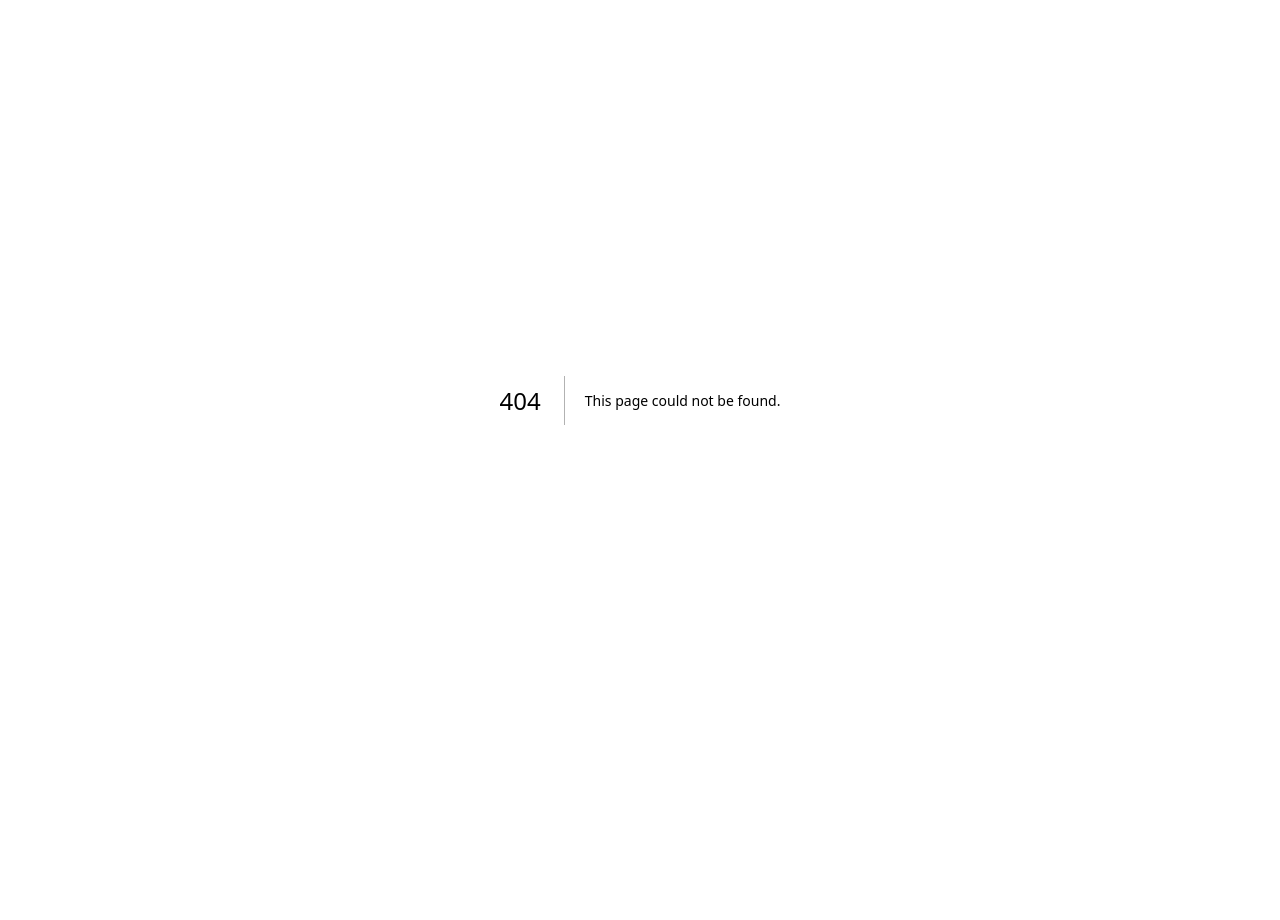
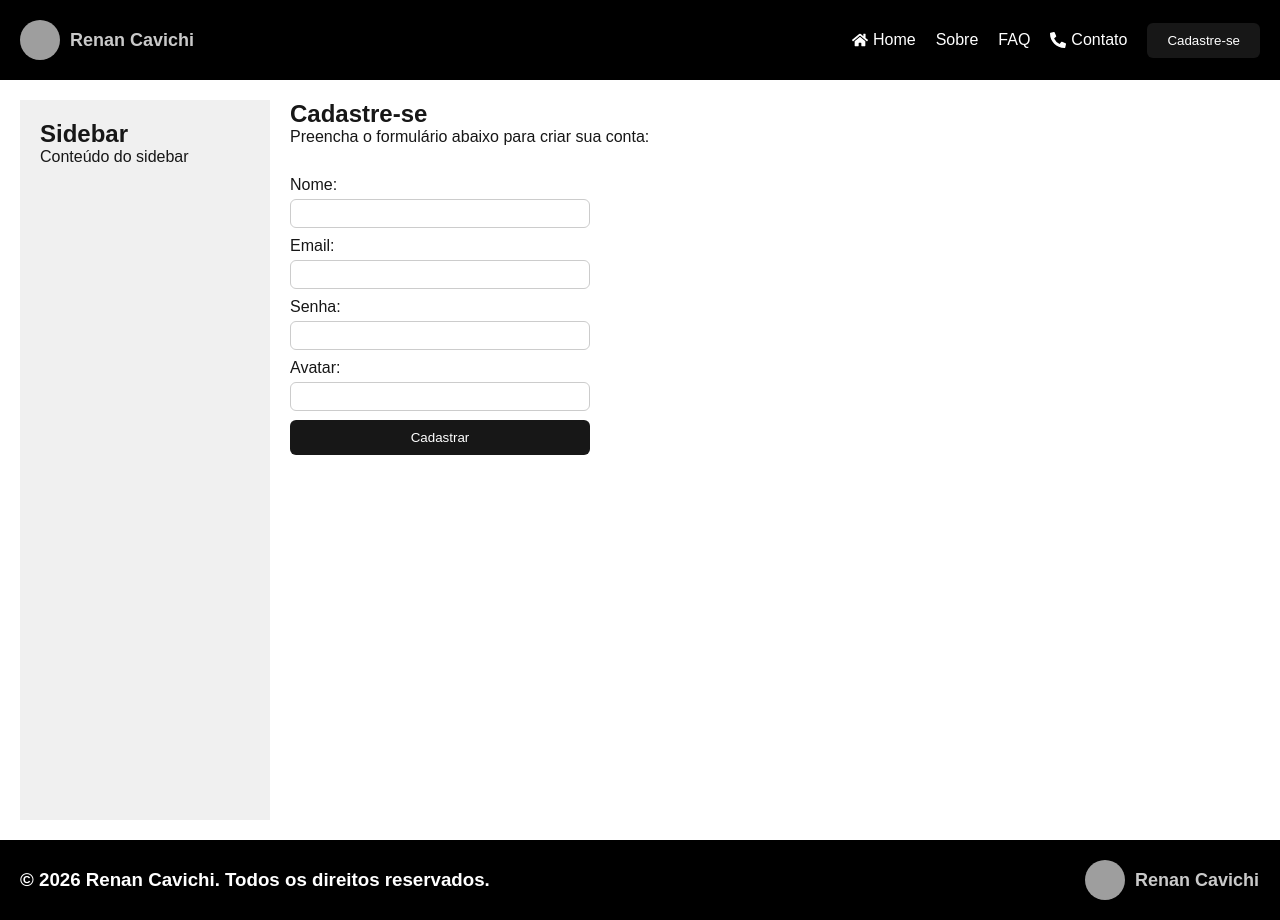
Before and after one commit to renancavichi/next-js-react-tutorial-1sem2026, a Next.js app: page /signup in a window 1280 px wide. Before the commit this address had no page. Before the commit the page ends 800 px from the top, so only its background shows below. Built offline with nearby package versions, Linux system fonts and the light colour scheme; grey boxes are pictures that could not be loaded.

Commit message:
cria formulário de cadastro com controlado com useState

```diff
--- a/src/app/globals.css
+++ b/src/app/globals.css
@@ -35,6 +35,15 @@ a {
   text-decoration: none;
 }
 
+button {
+  cursor: pointer;
+  background: var(--foreground);
+  color: var(--background);
+  border: none;
+  padding: 10px 20px;
+  border-radius: 6px;
+}
+
 @media (prefers-color-scheme: dark) {
   html {
     color-scheme: dark;
--- /dev/null
+++ b/src/app/signup/page.js
@@ -0,0 +1,66 @@
+'use client';
+
+import { useState } from "react";
+import Footer from "@/components/Footer";
+import Header from "@/components/Header";
+import Sidebar from "@/components/Sidebar";
+
+export default function SignUp() {
+
+  const [name, setName] = useState("");
+  const [email, setEmail] = useState("");
+  const [pass, setPass] = useState("");
+  const [avatar, setAvatar] = useState("");
+
+  const handleSubmit = (e) => {
+    e.preventDefault()
+    console.log(name, email, pass, avatar);
+    //TODO: Enviar os dados para o backend criar a conta do usuário
+  }
+
+  return (
+    <div>
+      <Header />
+      <section style={styles.section}>
+        <Sidebar />
+        <main>
+          <h1>Cadastre-se</h1>
+          <p>Preencha o formulário abaixo para criar sua conta:</p>
+          <form style={styles.form} onSubmit={handleSubmit}>
+            <label htmlFor="name">Nome:</label>
+            <input type="text" id="name" name="name" value={name} onChange={(e) => setName(e.target.value)} style={styles.textInput} />
+            <label htmlFor="email">Email:</label>
+            <input type="email" id="email" name="email" value={email} onChange={(e) => setEmail(e.target.value)} style={styles.textInput} />
+            <label htmlFor="password">Senha:</label>
+            <input type="password" id="password" name="pass" value={pass} onChange={(e) => setPass(e.target.value)} style={styles.textInput} />
+            <label htmlFor="avatar">Avatar:</label>
+            <input type="text" id="avatar" name="avatar" value={avatar} onChange={(e) => setAvatar(e.target.value)} style={styles.textInput} />
+            <button type="submit">Cadastrar</button>
+          </form>
+        </main>
+      </section>
+      <Footer />
+    </div>
+  );
+}
+
+const styles = {
+  section: {
+    display: "flex",
+    gap: 20,
+    padding: 20,
+  },
+  form: {
+    display: "flex",
+    flexDirection: "column",
+    gap: 5,
+    width: 300,
+    marginTop: 30
+  },
+  textInput: {
+    padding: 6,
+    marginBottom: 4,
+    border: "1px solid #CCC",
+    borderRadius: 6
+  }
+};
--- a/src/components/Header.jsx
+++ b/src/components/Header.jsx
@@ -15,6 +15,7 @@ export default function Header() {
           <li style={styles.item}>
             <IconPhone /> Contato
           </li>
+          <li style={styles.item}><button type="button">Cadastre-se</button></li>
         </ul>
       </nav>
     </header>
```
Also changed, not shown: src/app/about/page.js (renamed from src/app/quem-somos/page.js).
